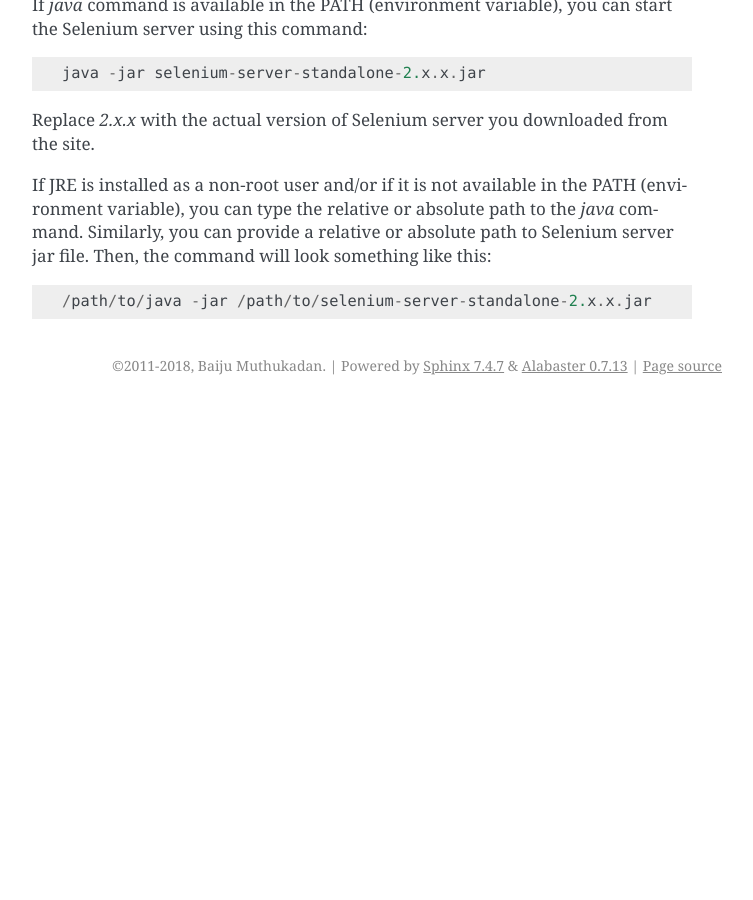
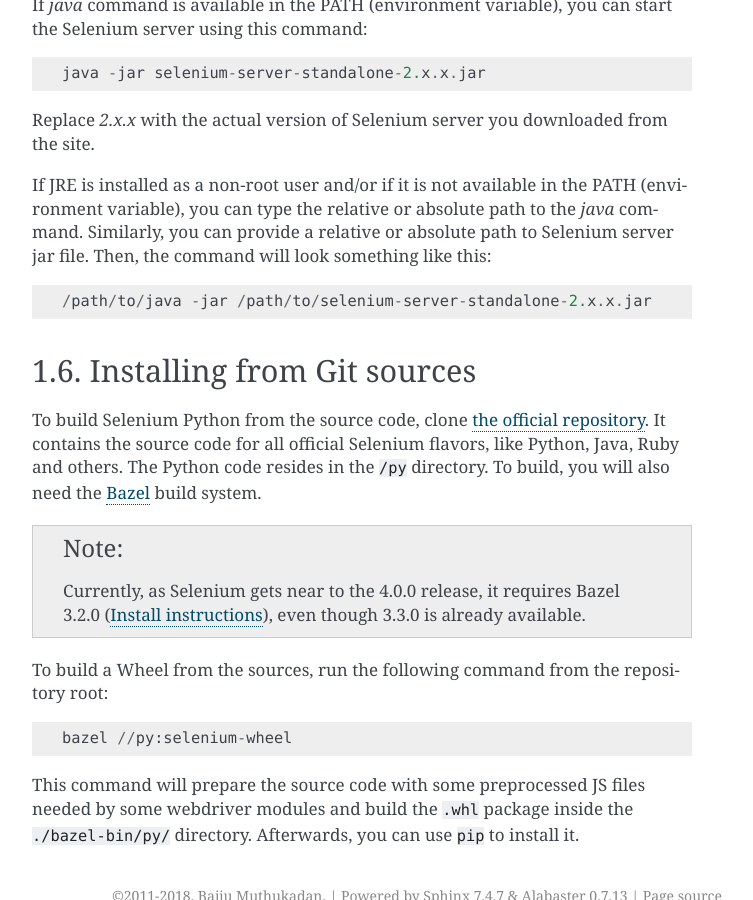
Before and after one commit to baijum/selenium-python, a Sphinx documentation site: the page built from source/installation.rst, in a window 1280 px wide and 900 px high, scrolled down 2349 px. Shown: the whole window, without its empty margins (388-1141 px from the left). Built offline with Sphinx 7.4.7, drawn with Linux system fonts in a browser that asks for light colours; before the commit the page ends 2754 px from its top, so only the background shows below that; some of the changed text lies outside the part shown.

Commit message:
Add section on installing from source

```diff
--- a/source/installation.rst
+++ b/source/installation.rst
@@ -122,3 +122,28 @@
 Then, the command will look something like this::
 
   /path/to/java -jar /path/to/selenium-server-standalone-2.x.x.jar
+
+
+Installing from Git sources
+~~~~~~~~~~~~~~~~~~~~~~~~~~~
+
+To build Selenium Python from the source code, clone `the official repository
+<https://github.com/SeleniumHQ/selenium.git>`_. It contains the source code for
+all official Selenium flavors, like Python, Java, Ruby and others. The Python
+code resides in the ``/py`` directory. To build, you will also need the `Bazel
+<https://www.bazel.build>`_ build system.
+
+.. note::
+
+  Currently, as Selenium gets near to the 4.0.0 release, it requires Bazel 3.2.0
+  (`Install instructions <https://docs.bazel.build/versions/3.2.0/install.html>`_),
+  even though 3.3.0 is already available.
+
+To build a Wheel from the sources, run the following command from the repository
+root::
+
+  bazel //py:selenium-wheel
+
+This command will prepare the source code with some preprocessed JS files needed
+by some webdriver modules and build the ``.whl`` package inside the
+``./bazel-bin/py/`` directory. Afterwards, you can use ``pip`` to install it.
```
